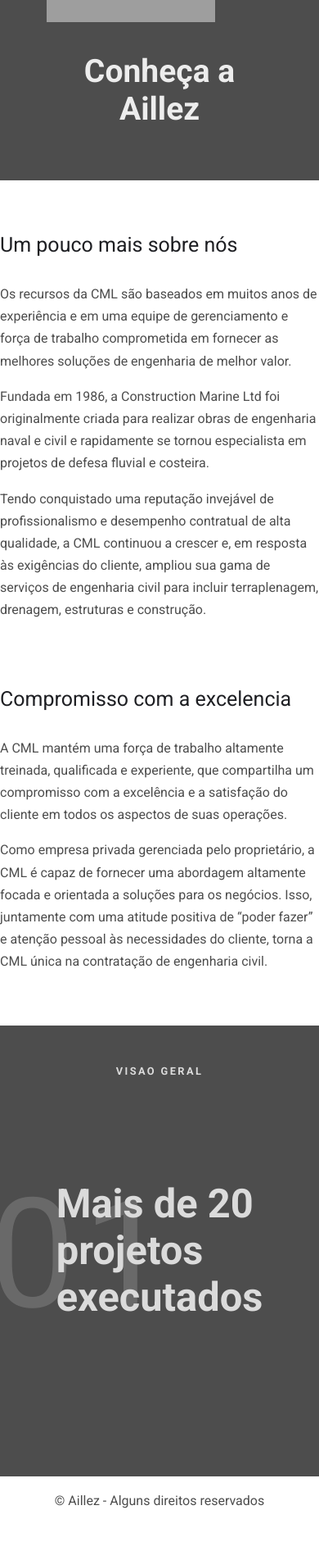
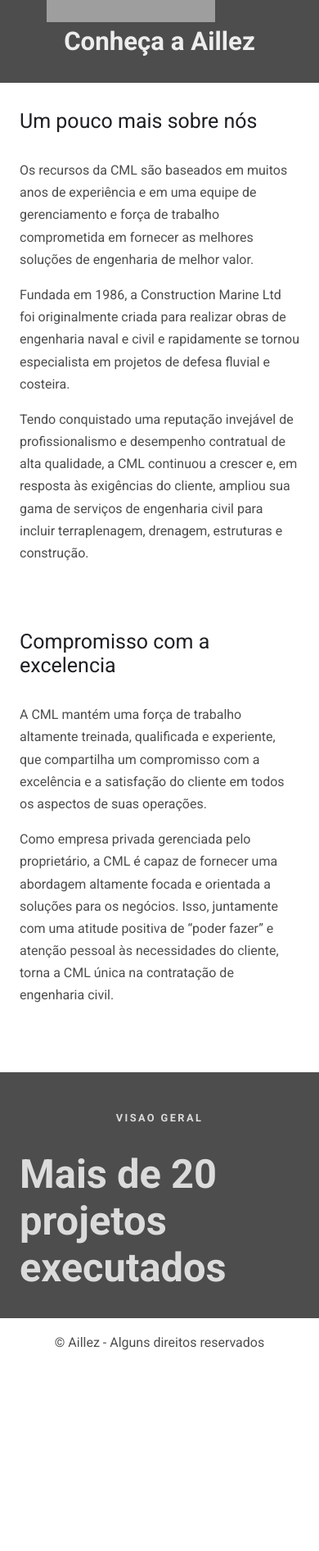
Before and after one commit to vdhug/aillez, a Django app: page /sobre/ in a window 390 px wide. Shown: the part 100-1992 px from the top of the page at 82% size. After the commit the page ends 1747 px from the top, so only its background shows below. Run offline with Django 3.2, Linux system fonts and the light colour scheme; grey boxes are pictures that could not be loaded.

Commit message:
Responsiveness to about page

```diff
--- a/aillez/home/static/home/css/styles.css
+++ b/aillez/home/static/home/css/styles.css
@@ -1077,7 +1077,6 @@ body {
   }
 
   .menu-mobile {
-    display: block;
     opacity: 0;
     position: absolute;
     top: 0;
@@ -1138,6 +1137,34 @@ body {
     margin-top: 0;
   }
 
+  .sobre-interna .sobre-titulo {
+    padding: 2rem 1.5rem;
+  }
+  .sobre-interna .sobre-titulo h1 {
+    font-size: 1.953rem;
+  }
+  .sobre-interna .sobre-descricao {
+    padding: 2rem 1.5rem;
+  }
+  .sobre-interna .sobre-valor {
+    padding: 2rem 1.5rem;
+  }
+  .sobre-interna .sobre-visao-geral {
+    padding: 0rem 1.5rem;
+    margin-top: 2rem;
+  }
+  .sobre-interna .sobre-visao-geral ul li {
+    min-height: 300px;
+  }
+  .sobre-interna .sobre-visao-geral ul li span {
+    margin-top: 4rem;
+    font-size: 3.052rem;
+  }
+  .sobre-interna .sobre-visao-geral ul li span i {
+    display: none;
+    font-size: 7.451rem;
+  }
+
   .estudos-de-caso {
     padding: 2rem 1.5rem;
     grid-template-columns: 1fr;
--- a/aillez/home/static/home/scss/_responsivo.scss
+++ b/aillez/home/static/home/scss/_responsivo.scss
@@ -49,6 +49,7 @@
     }
 
     .sobre-interna {
+
         .sobre-descricao {
             padding: 3rem 2rem;
         }
@@ -151,7 +152,6 @@
     }
 
     .menu-mobile {
-        display: block;
         opacity: 0;
         position: absolute;
         top: 0;
@@ -227,6 +227,44 @@
         }
     }
 
+    .sobre-interna {
+        .sobre-titulo {
+            padding: 2rem 1.5rem;
+
+            h1 {
+                font-size: 1.953rem;
+            }
+        }
+
+        .sobre-descricao {
+            padding: 2rem 1.5rem;
+        }
+
+        .sobre-valor {
+            padding: 2rem 1.5rem;
+        }
+
+        .sobre-visao-geral {
+            padding: 0rem 1.5rem;
+            margin-top: 2rem;
+
+            ul  {
+                li {
+                    min-height: 300px;
+                    span {
+                        margin-top: 4rem;
+                        font-size: 3.052rem;
+
+                        i {
+                            display: none;
+                            font-size: 7.451rem;
+                        }
+                    }
+                }
+            }
+        }
+    }
+
     .estudos-de-caso {
         padding: 2rem 1.5rem;
         grid-template-columns: 1fr;
```
Also changed, not shown: 1 other file.
